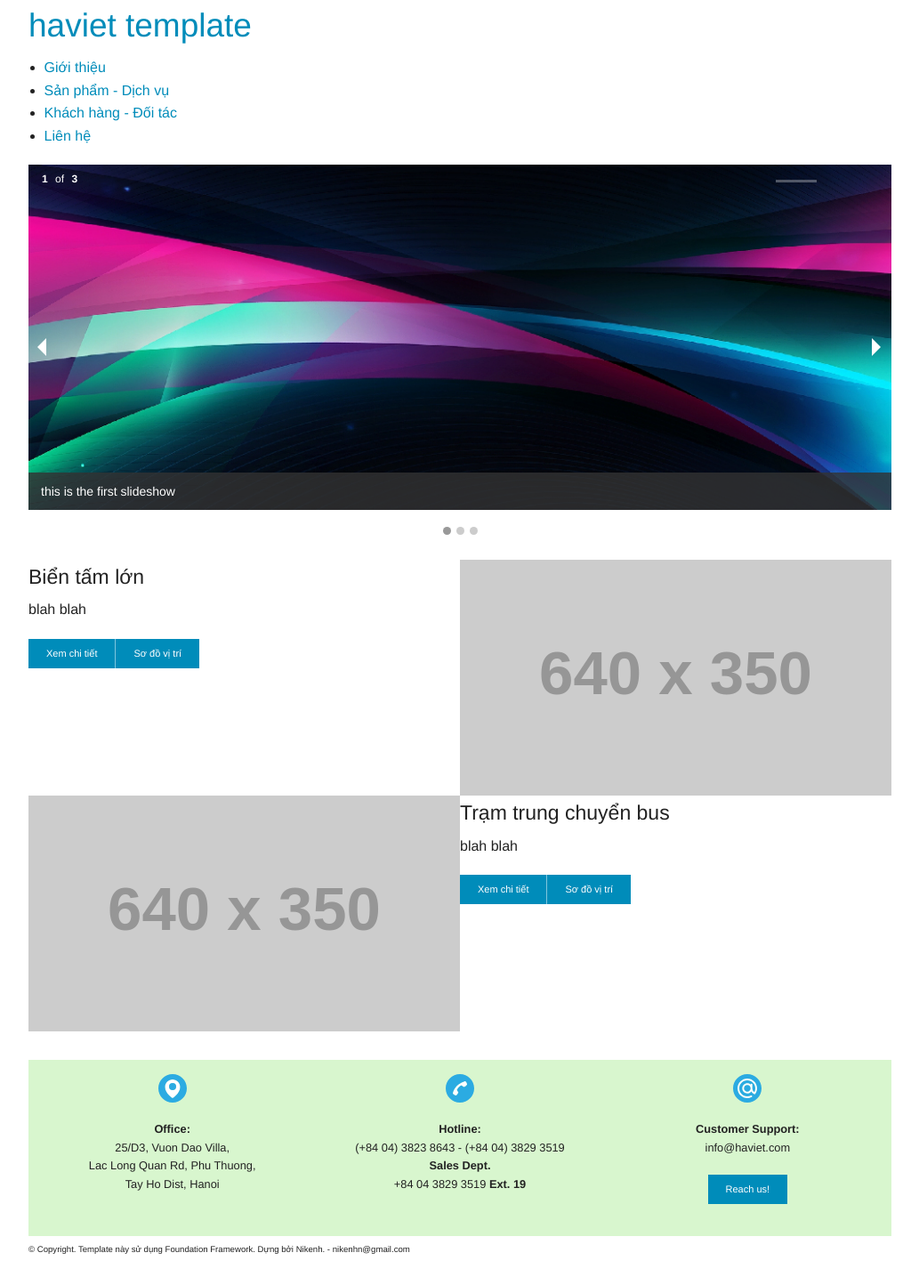
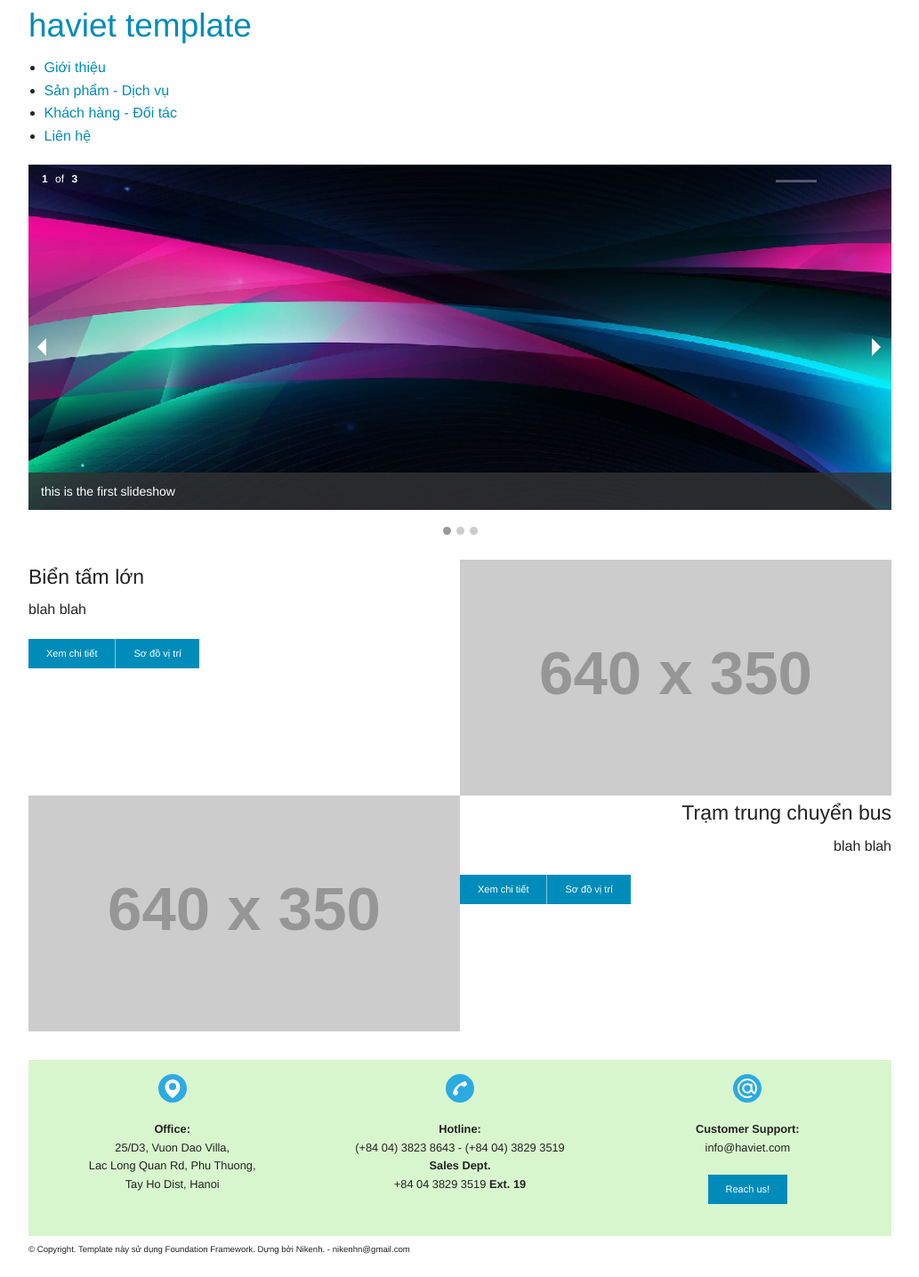
Before and after one commit to haviet/static-on-foundation, a Jekyll site: the page built from index.html, in a window 1280 px wide. Shown: the whole page at 89% size, without its empty margins (123-1156 px from the left). Built offline with Jekyll 4.4.1, drawn with Linux system fonts in a browser that asks for light colours.

Commit message:
Update page-content-gioithieu.html

```diff
--- a/_includes/page-content-gioithieu.html
+++ b/_includes/page-content-gioithieu.html
@@ -18,7 +18,7 @@
     <img src="http://placehold.it/640x350" />
   </div>
 
-  <div class="medium-6 columns">
+  <div class="medium-6 columns text-right">
     <h4>Trạm trung chuyển bus</h4>
     <p>blah blah</p>
     <ul class="button-group">
```
